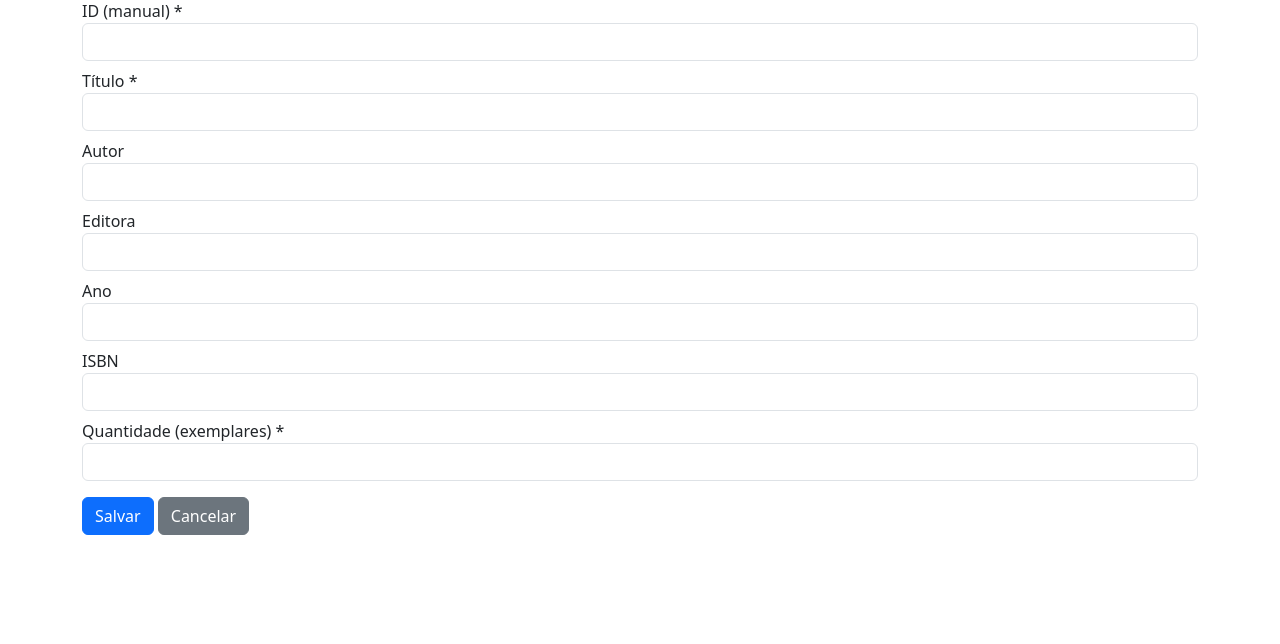
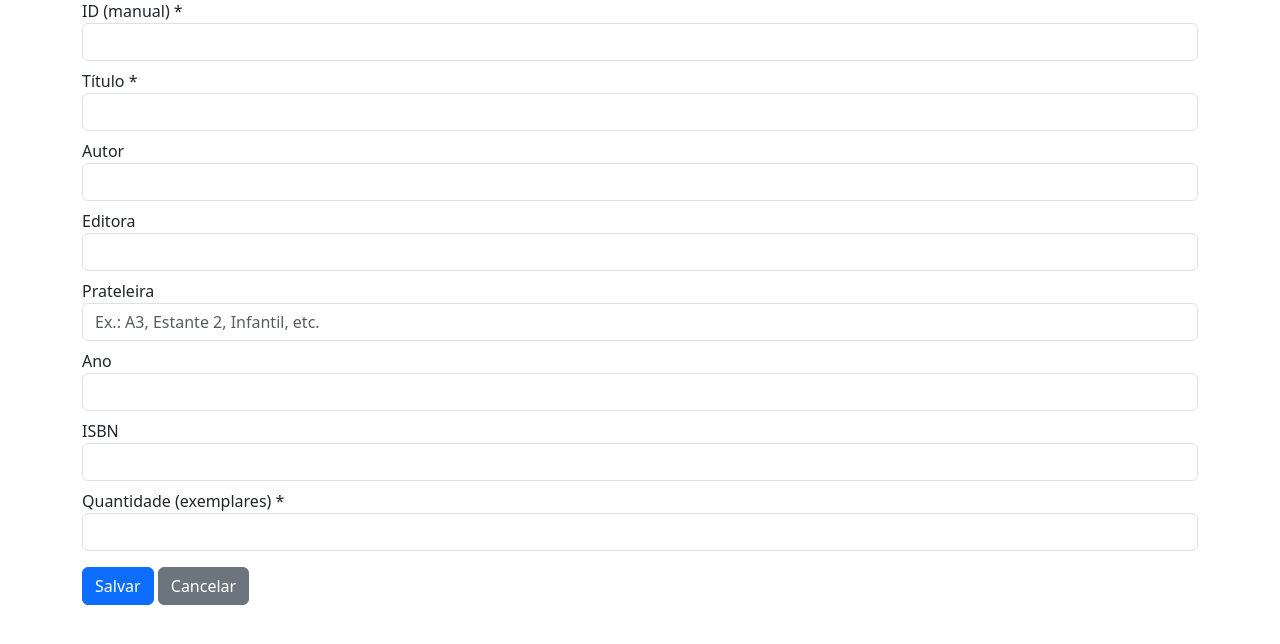
Before and after one commit to lucasmarista/maristabiblioteca, a Flask app: page /livros/novo in a window 1280 px wide. Shown: the part 123-767 px from the top of the page. Run offline with Flask 3, Linux system fonts and the light colour scheme.

Commit message:
Update livro_form.html

```diff
--- a/templates/livro_form.html
+++ b/templates/livro_form.html
@@ -30,6 +30,12 @@
   <input type="text" name="editora"
          value="{{ livro.editora if livro else '' }}"
          class="form-control mb-2">
+
+  <label>Prateleira</label>
+  <input type="text" name="prateleira"
+         value="{{ livro.prateleira if livro else '' }}"
+         class="form-control mb-2"
+         placeholder="Ex.: A3, Estante 2, Infantil, etc.">
 
   <label>Ano</label>
   <input type="number" name="ano"
```
